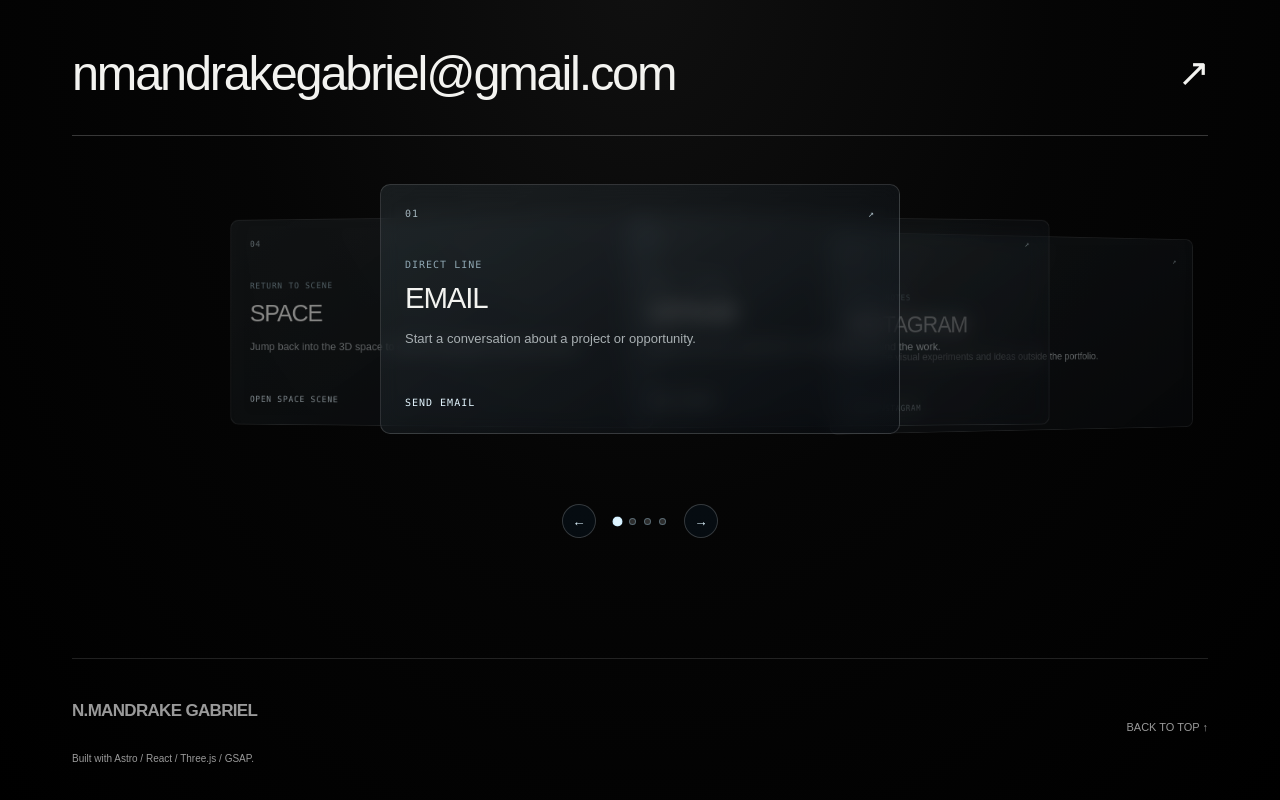
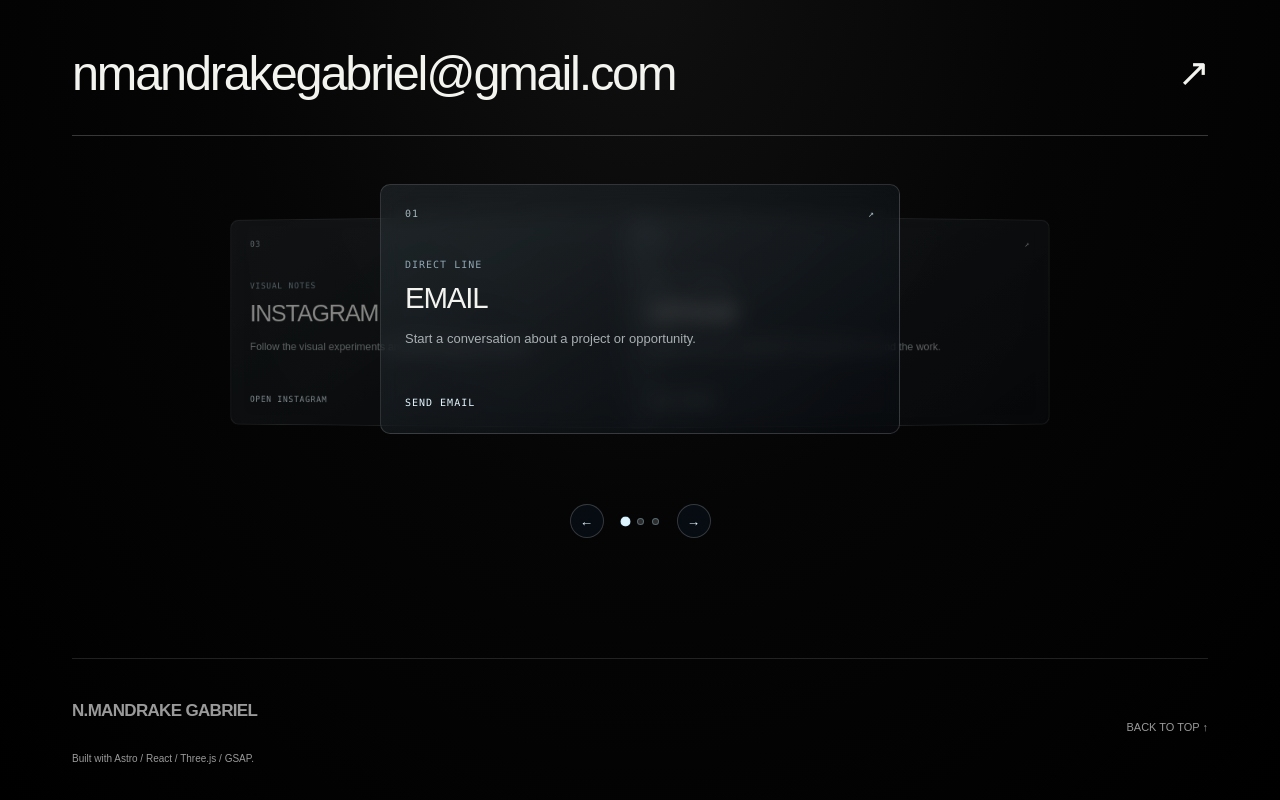
Before and after one commit to gabriel-codes-droid/vts, an Astro site: page / in a window 1280 px wide. Shown: the part 7523-8323 px from the top of the page. Built offline with nearby package versions, Linux system fonts and the light colour scheme; Astro itself is replaced by a stand-in of ours; no server answers; a web font is replaced by a local one.

Commit message:
Keep contact card stack focused on connection

```diff
--- a/src/components/PortfolioOutro.jsx
+++ b/src/components/PortfolioOutro.jsx
@@ -6,7 +6,6 @@ const profiles = [
   { index: '01', name: 'EMAIL', label: 'DIRECT LINE', description: 'Start a conversation about a project or opportunity.', action: 'SEND EMAIL', href: 'mailto:nmandrakegabriel@gmail.com', external: false },
   { index: '02', name: 'GITHUB', label: 'CODE / SYSTEMS', description: 'Explore the code, experiments, and products behind the work.', action: 'OPEN GITHUB', href: 'https://github.com/gabriel-codes-droid', external: true },
   { index: '03', name: 'INSTAGRAM', label: 'VISUAL NOTES', description: 'Follow the visual experiments and ideas outside the portfolio.', action: 'OPEN INSTAGRAM', href: 'https://www.instagram.com/jus__gabriel/?utm_source=ig_web_button_share_sheet', external: true },
-  { index: '04', name: 'SPACE', label: 'RETURN TO SCENE', description: 'Jump back into the 3D space to explore the planets and project panels.', action: 'OPEN SPACE SCENE', href: '#space-experience', external: false },
 ];
 const technologies = ['React', 'Tailwind CSS', 'TypeScript', 'CSS', 'JavaScript', 'Java', 'C++', 'C', 'Python', 'Node.js', 'Express'];
 function TechIcon({ name }) {
```
